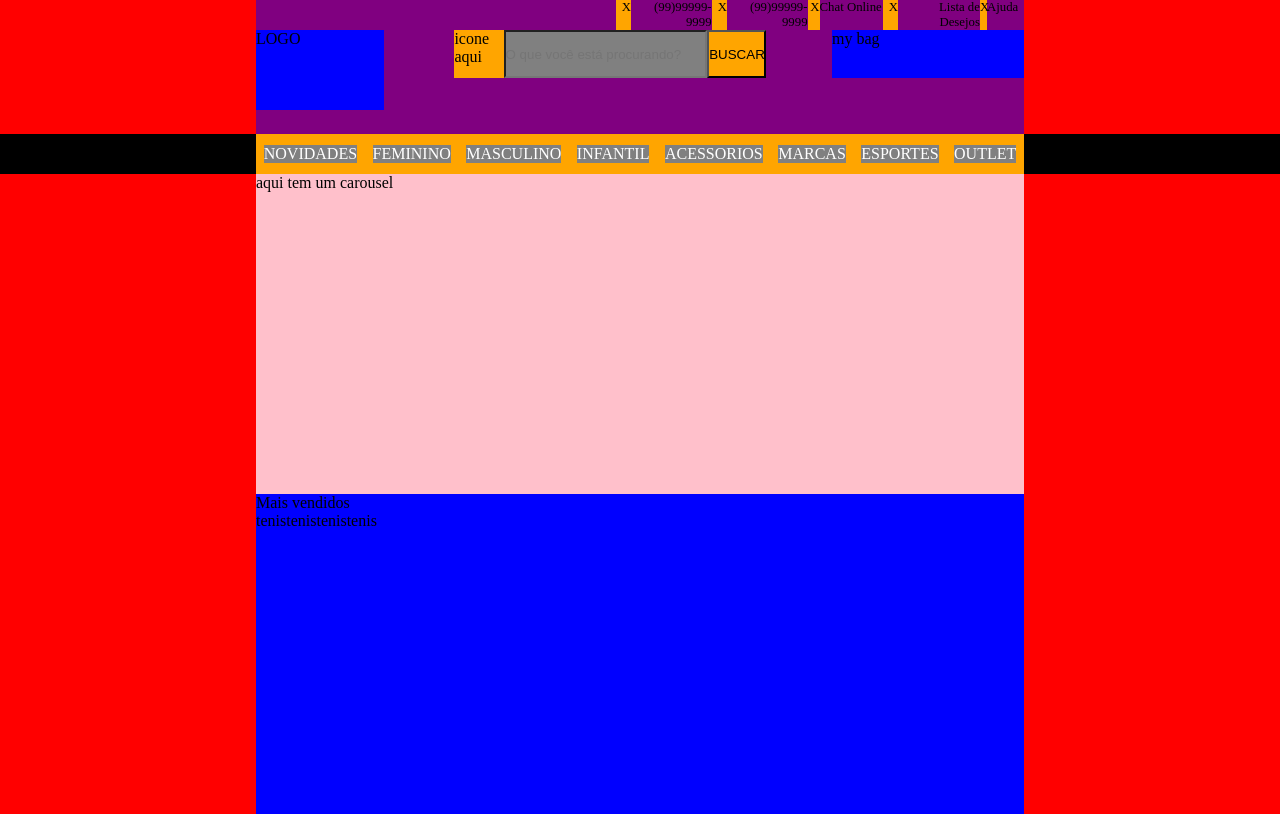
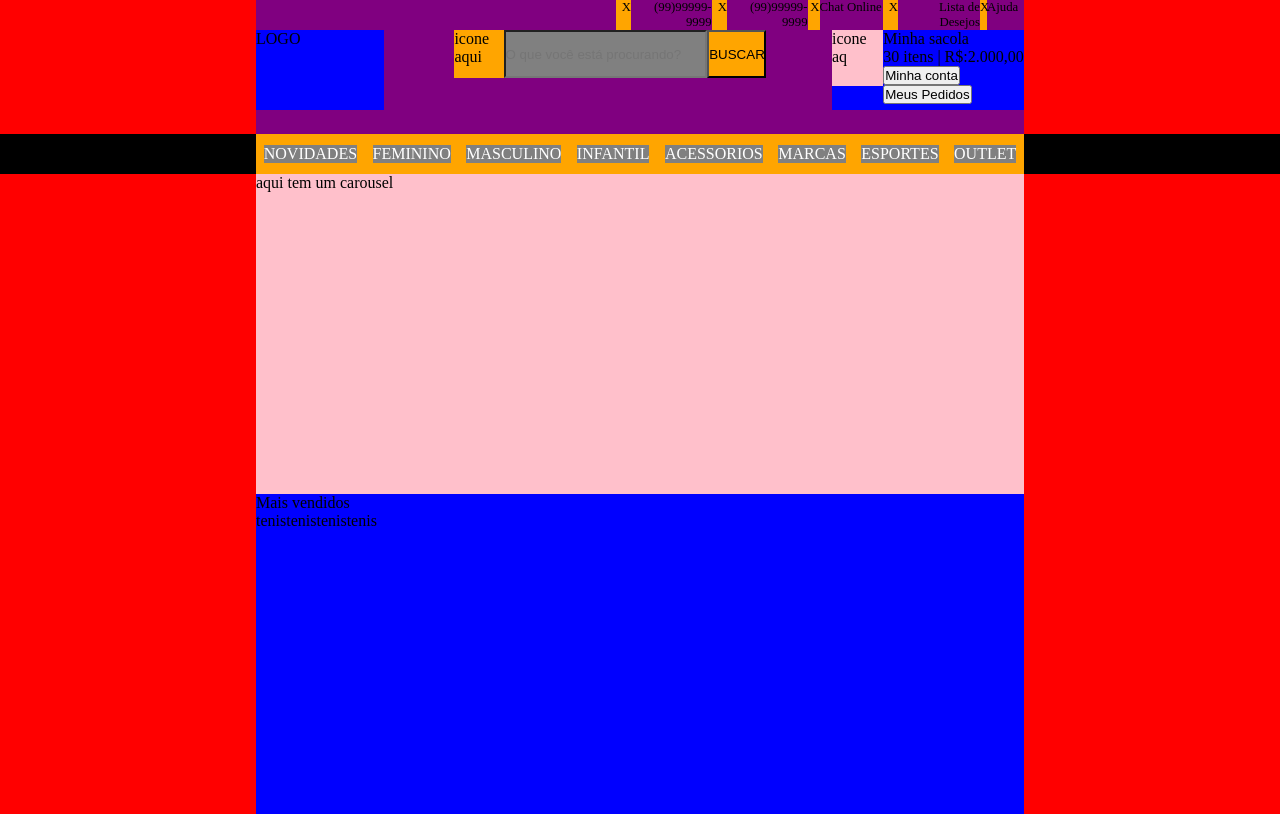
Before and after one commit to mvoliveira/front-end, a website: page index.html in a window 1280 px wide. Drawn offline with Linux system fonts and the light colour scheme.

Commit message:
adiciona myBag class

```diff
--- a/index.html
+++ b/index.html
@@ -70,7 +70,23 @@
             <button class="search-button"type="button" name="button">BUSCAR</button>
           </div>
           <div class="my-Bag">
-            my bag
+            <div class="my-Bag-icon">
+icone aq
+            </div>
+            <div class="">
+
+            <div class="text">
+              Minha sacola
+            </div>
+            <div class="">
+
+            <div class="">
+              30 itens | R$:2.000,00
+            </div>
+            <button type="button" name="button">Minha conta</button>
+            <button type="button" name="button">Meus Pedidos</button>
+          </div>
+          </div>
           </div>
         </header>
       </section>
--- a/scss/header.scss
+++ b/scss/header.scss
@@ -29,10 +29,20 @@
 .my-Bag{
   background-color: blue;
   min-width: 15vw;
-  min-height: 6vh;
-  max-height: 6vh;
+  min-height: 10vh;
+  max-height: 10vh;
   max-width: 15vw;
+  &-icon{
+    background-color: pink;
+    min-width: 4vw;
+    min-height: 7vh;
+    max-height: 7vh;
+    max-width: 4vw;
+
+  }
 }
+
+
 
 .contact{
   flex-direction: row;
```
Also changed, not shown: public/css/header.css.
